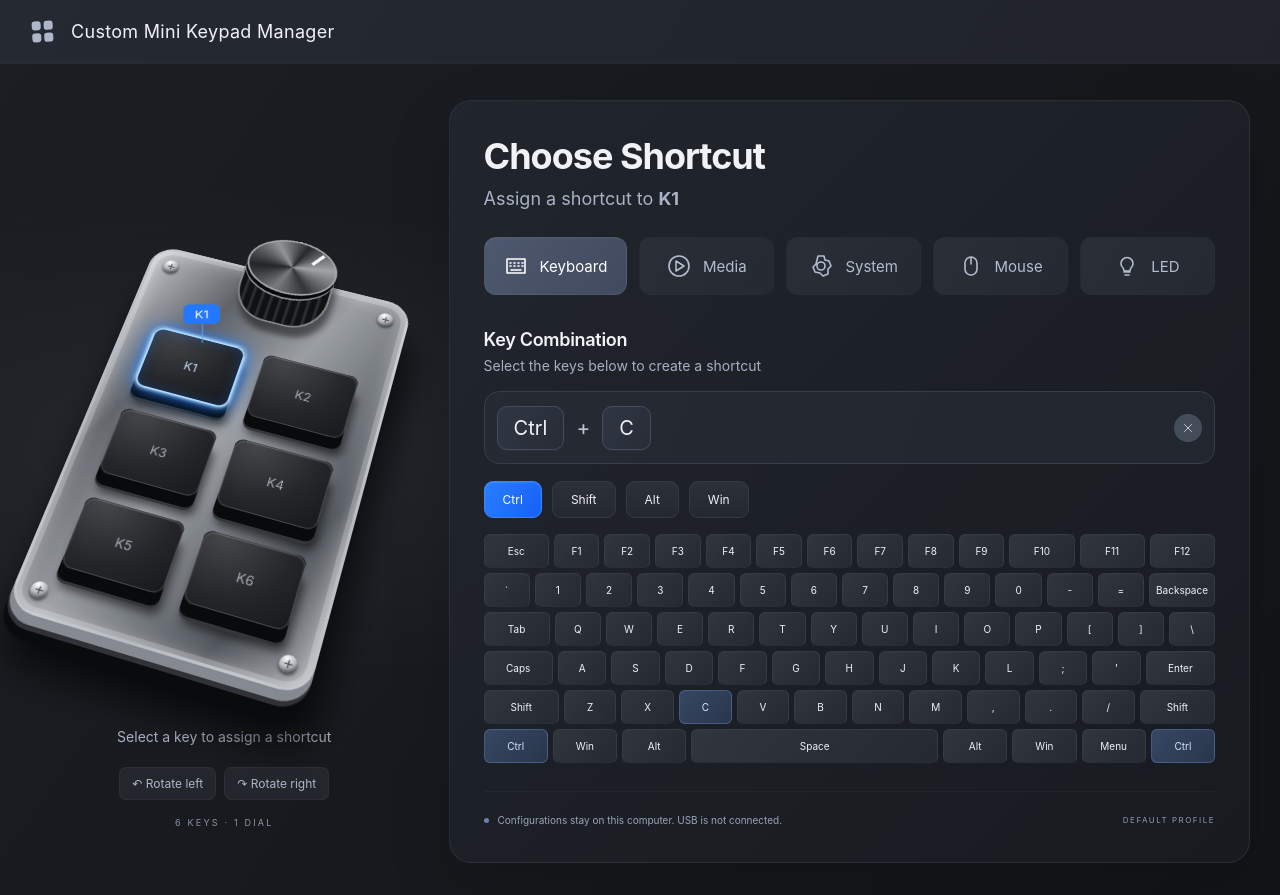
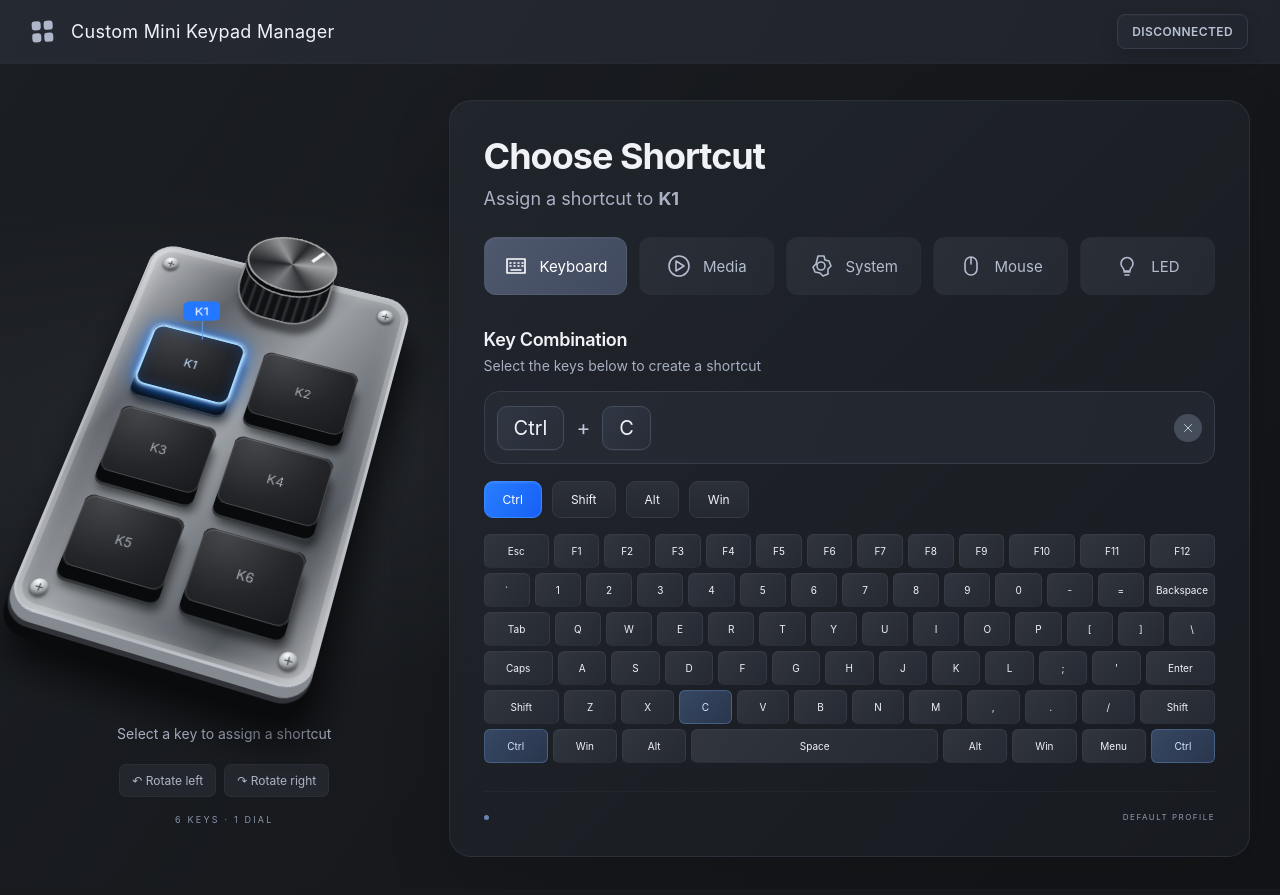
Before and after one commit to FeruMaga/custom-mini-keypad-manager, a React (Vite) app: page / in a window 1280 px wide. Built offline with nearby package versions, Linux system fonts and the light colour scheme.

Commit message:
add live USB connection status hook and badge

```diff
--- a/src/components/AppHeader.tsx
+++ b/src/components/AppHeader.tsx
@@ -1,5 +1,13 @@
 import { PROJECT_NAME } from '../data/actions'
-export function AppHeader() {
+import type { ConnectionStatus } from '../hooks/useDeviceConnection'
+
+interface AppHeaderProps {
+  connectionStatus: ConnectionStatus
+}
+
+export function AppHeader({ connectionStatus }: AppHeaderProps) {
+  const connected = connectionStatus === 'connected'
+
   return (
     <header className="app-header">
       <div className="brand">
@@ -11,6 +19,9 @@ export function AppHeader() {
         </span>
         <span>{PROJECT_NAME}</span>
       </div>
+      <div className={`connection-badge ${connectionStatus}`} role="status">
+        {connected ? 'Connected' : 'Disconnected'}
+      </div>
     </header>
   )
 }
--- a/src/hooks/useAssignments.ts
+++ b/src/hooks/useAssignments.ts
@@ -7,7 +7,6 @@ const DEFAULT_ASSIGNMENTS: Assignments = {
   K1: { category: 'Keyboard', keys: ['Ctrl', 'C'] },
 }
 const EMPTY_ASSIGNMENT: Assignment = { category: 'Keyboard', keys: [] }
-const DEFAULT_STATUS = 'Configurations stay on this computer. USB is not connected.'
 function isAssignment(value: unknown): value is Assignment {
   if (!value || typeof value !== 'object') return false
   const candidate = value as Partial<Assignment>
@@ -36,10 +35,8 @@ function loadAssignments(): Assignments {
 export function useAssignments() {
   const [assignments, setAssignments] = useState(loadAssignments)
   const [selected, setSelected] = useState('K1')
-  const [status, setStatus] = useState(DEFAULT_STATUS)
   function select(id: string) {
     setSelected(id)
-    setStatus(DEFAULT_STATUS)
   }
   function update(assignment: Assignment) {
     const next = {
@@ -49,10 +46,9 @@ export function useAssignments() {
     setAssignments(next)
     try {
       localStorage.setItem(STORAGE_KEY, JSON.stringify(next))
-      setStatus(`Saved locally for ${selected}. USB is not connected.`)
     } catch {
-      setStatus('Local storage is unavailable. Changes will be lost when you close the app.')
+      // Keep editing responsive even if local storage is unavailable.
     }
   }
-  return { selected, select, update, status, assignment: assignments[selected] || EMPTY_ASSIGNMENT }
+  return { selected, select, update, assignment: assignments[selected] || EMPTY_ASSIGNMENT }
 }
--- /dev/null
+++ b/src/hooks/useDeviceConnection.ts
@@ -0,0 +1,46 @@
+import { useEffect, useState } from 'react'
+
+type HidNavigator = Navigator & {
+  hid?: {
+    getDevices: () => Promise<unknown[]>
+    addEventListener: (type: 'connect' | 'disconnect', listener: () => void) => void
+    removeEventListener: (type: 'connect' | 'disconnect', listener: () => void) => void
+  }
+}
+
+export type ConnectionStatus = 'connected' | 'disconnected'
+
+export function useDeviceConnection(): ConnectionStatus {
+  const [connectionStatus, setConnectionStatus] = useState<ConnectionStatus>('disconnected')
+
+  useEffect(() => {
+    const hid = (navigator as HidNavigator).hid
+    if (!hid) return
+
+    let active = true
+    const refresh = async () => {
+      try {
+        const devices = await hid.getDevices()
+        if (active) setConnectionStatus(devices.length > 0 ? 'connected' : 'disconnected')
+      } catch {
+        if (active) setConnectionStatus('disconnected')
+      }
+    }
+
+    const refreshConnection = () => {
+      void refresh()
+    }
+
+    refreshConnection()
+    hid.addEventListener('connect', refreshConnection)
+    hid.addEventListener('disconnect', refreshConnection)
+
+    return () => {
+      active = false
+      hid.removeEventListener('connect', refreshConnection)
+      hid.removeEventListener('disconnect', refreshConnection)
+    }
+  }, [])
+
+  return connectionStatus
+}
--- a/src/styles/layout.css
+++ b/src/styles/layout.css
@@ -36,6 +36,34 @@
   background: #aeb6ca;
 }
 
+.connection-badge {
+  display: inline-flex;
+  align-items: center;
+  min-width: 126px;
+  justify-content: center;
+  border: 1px solid #343b49;
+  border-radius: 8px;
+  background: linear-gradient(120deg, #252a33, #20252d);
+  color: #b8c2d4;
+  padding: 9px 14px;
+  font-size: 12px;
+  font-weight: 600;
+  letter-spacing: 0.4px;
+  text-transform: uppercase;
+  box-shadow:
+    inset 0 1px 0 #ffffff05,
+    0 8px 18px #0002;
+}
+
+.connection-badge.connected {
+  border-color: #4d6b63;
+  color: #c8f1de;
+}
+
+.connection-badge.disconnected {
+  border-color: #4a5262;
+}
+
 .workspace {
   display: grid;
   grid-template-columns: minmax(290px, 0.8fr) minmax(690px, 1.65fr);
```
